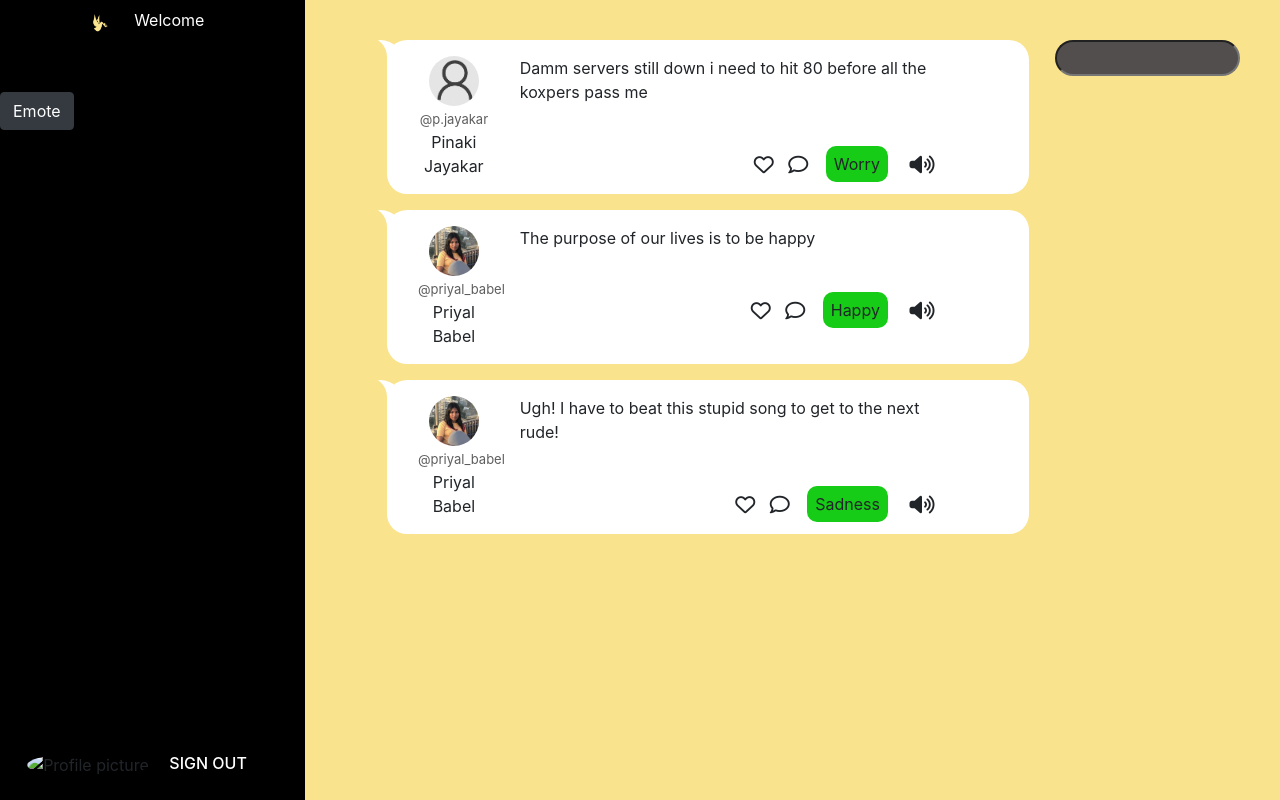
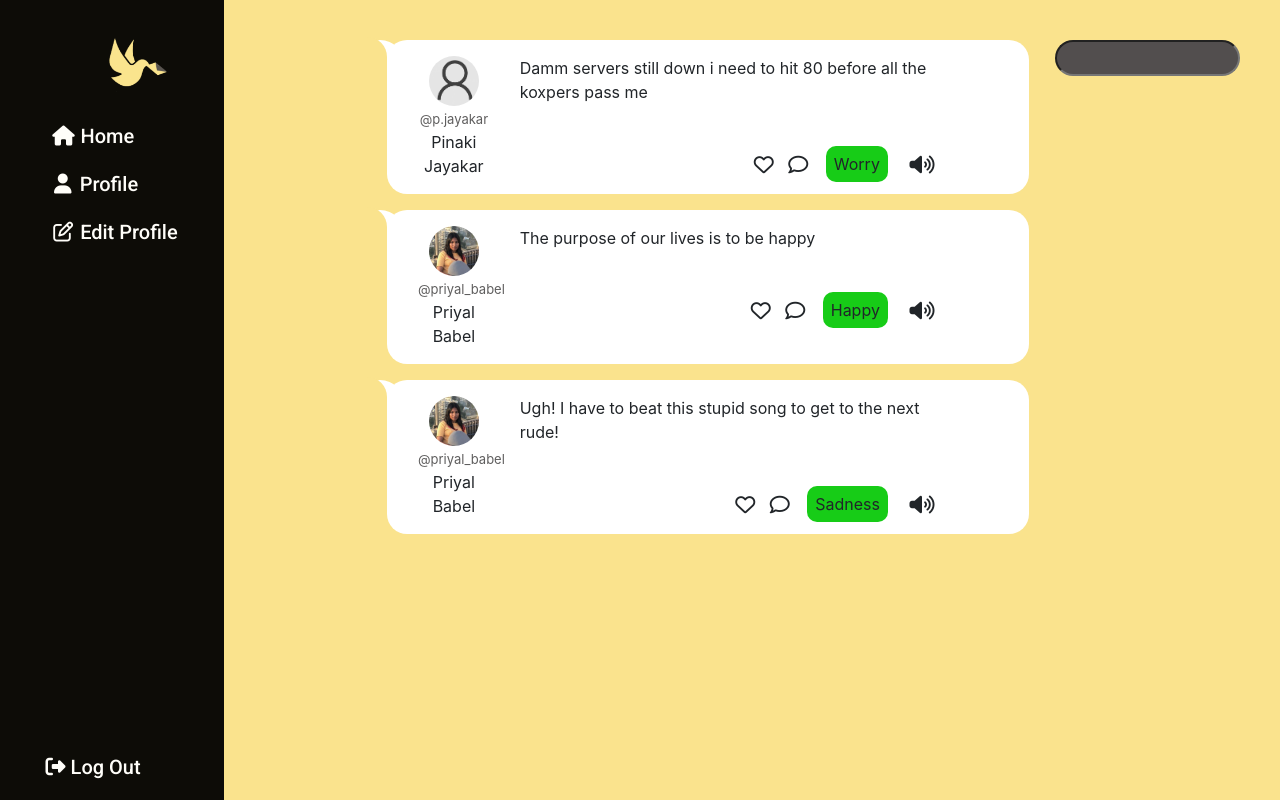
Before and after one commit to hinalpujara/Emotable, a Django app: page /home/ in a window 1280 px wide. Run offline with Django 3.2, Linux system fonts and the light colour scheme; a user stored in the database is signed in; data comes from the database, SQL or seed files in the repository; both versions use the stored data as it was after the commit; some libraries are stand-ins or nearby versions.

Commit message:
Home page changes

```diff
--- a/website/static/website/sidepanel.css
+++ b/website/static/website/sidepanel.css
@@ -25,6 +25,7 @@
     width: 14rem;
     opacity: 0.95;
     transition: all 0.5s ease;
+    margin-right: 20rem!important;
 }
 
 .sidebar .link-name{
--- a/website/templates/website/base.html
+++ b/website/templates/website/base.html
@@ -10,6 +10,7 @@
     <link rel="preconnect" href="https://fonts.googleapis.com">
     <link rel="preconnect" href="https://fonts.gstatic.com" crossorigin>
     <link rel="stylesheet" type="text/css" href="{% static 'website/base.css'%}" />
+    <link rel="stylesheet" type="text/css" href="{% static 'website/sidepanel.css'%}" />
     <script src="https://apis.google.com/js/platform.js" async defer></script>
     <script src="https://kit.fontawesome.com/94ff7b6360.js" crossorigin="anonymous"></script>
     {% block style %}
@@ -28,6 +29,12 @@
     <script src="//cdn.jsdelivr.net/npm/sweetalert2@11"></script>
 
     <script>
+    const btn = document.querySelector("#btn");
+    const side = document.querySelector(".sidebar");
+
+    btn.onclick = function(){
+        side.classList.toggle("active");
+    }
     {% block jquery %}
 
     {% endblock jquery %}
--- a/website/templates/website/home.html
+++ b/website/templates/website/home.html
@@ -37,22 +37,10 @@
   </div>
 </div>
 
+<div class="row justify-content-end">
+ {% include 'website/sidepanel.html' %}
 
-<div class="row">
-    <div class="left col-3">
-    <div class="text-center welcome p-2">
-    <img class="mainImg" src="/media/logo.png"></img>
-        <span class="ml-3">Welcome {{ user.first_name |title}} </span>
-    </div>
-    <a type="button" class="btn btn-dark btn-primary-outline mt-5" data-toggle="modal" data-target="#postContent">Emote</a>
-    <div class="row p-3 signOut d-flex justify-content-center">
-        <a class="btn bg-transparent signoutButton" href="{% url 'logout'  %}">
-            <img class="mainImg" src="{{user.profile.profile_picture.url}}" alt="Profile picture">
-            <span class="pt-3 signOutText">SIGN OUT</span>
-        </a>
-    </div>
-    </div>
-    <div class="right col-md-9 col-12 mx-auto mt-4">
+    <div class="right col-md-9 col-12 mt-4">
     <div class="row">
       <div class="col-9">
         {% for post in posts_list %}
@@ -159,4 +147,10 @@ $(document).ready(function() {
     }
   }
 
+  $( document ).ready(function(){
+    const btn = document.querySelector("#btn");
+    const side = document.querySelector(".sidebar");
+    side.classList.toggle("active");
+  })
+
 {% endblock jquery %}
--- a/website/templates/website/sidepanel.html
+++ b/website/templates/website/sidepanel.html
@@ -1,14 +1,5 @@
-{% extends "website/base.html" %}
-{% load static %}
-{% load socialaccount %}
-{% block style %}
-
-<link rel="stylesheet" type="text/css" href="{% static 'website/sidepanel.css'%}" />
-{% endblock style %}
-{% block body %}
-
 {% comment %} Side panel {% endcomment %}
-<div class="sidebar">
+<div class="sidebar text-center">
     <div class="logo">
         <a id="btn">
             <img src="/media/logo.png"  class="logo-img" id="btn"></img>
@@ -41,22 +32,3 @@
         </a>
     </div>
 </div>
-
-<div class="main-body">
-    {% block main-body %}
-
-    {% endblock main-body %}
-</div>
-<script>
-    const btn = document.querySelector("#btn");
-    const side = document.querySelector(".sidebar");
-
-    btn.onclick = function(){
-        side.classList.toggle("active");
-    }
-
-</script>
-
-
-
-{% endblock body %}
--- a/website/urls.py
+++ b/website/urls.py
@@ -2,7 +2,7 @@ from django.urls import path
 from . import views
 from django.contrib.auth import views as auth_views
 from .forms import UserLoginForm
-from .views import activate, panel
+from .views import activate
 
 urlpatterns = [
     path('',auth_views.LoginView.as_view(template_name="website/welcome.html",authentication_form=UserLoginForm,redirect_authenticated_user=True),name='welcome'),
@@ -13,7 +13,7 @@ urlpatterns = [
     path('activate/(?P<uidb64>[0-9A-Za-z_\-]+)/(?P<token>[0-9A-Za-z]{1,13}-[0-9A-Za-z]{1,20})/', activate, name='activate'),
     path('edit/', views.edit_prof, name='edit-profile'),
     # path('panel/', views.panel, name= 'panel')
-    path('panel/', views.panel, name='sidepanel'),
+    # path('panel/', views.panel, name='sidepanel'),
     path('unlikePost/<int:pk>',views.unlikePost,name='unlikePost'),
     path('likePost/<int:pk>',views.likePost,name='likePost'),
     path('postComment/',views.postComment,name='postComment'),
--- a/website/views.py
+++ b/website/views.py
@@ -123,9 +123,6 @@ def edit_prof(request):
 
     return render(request, 'website/editProfile.html' ,context)
 
-def panel(request):
-    return render(request, 'website/sidepanel.html')
-
 @login_required
 def likePost(request,pk):
     if request.POST.get('action') == '':
```
Also changed, not shown: db.sqlite3.
